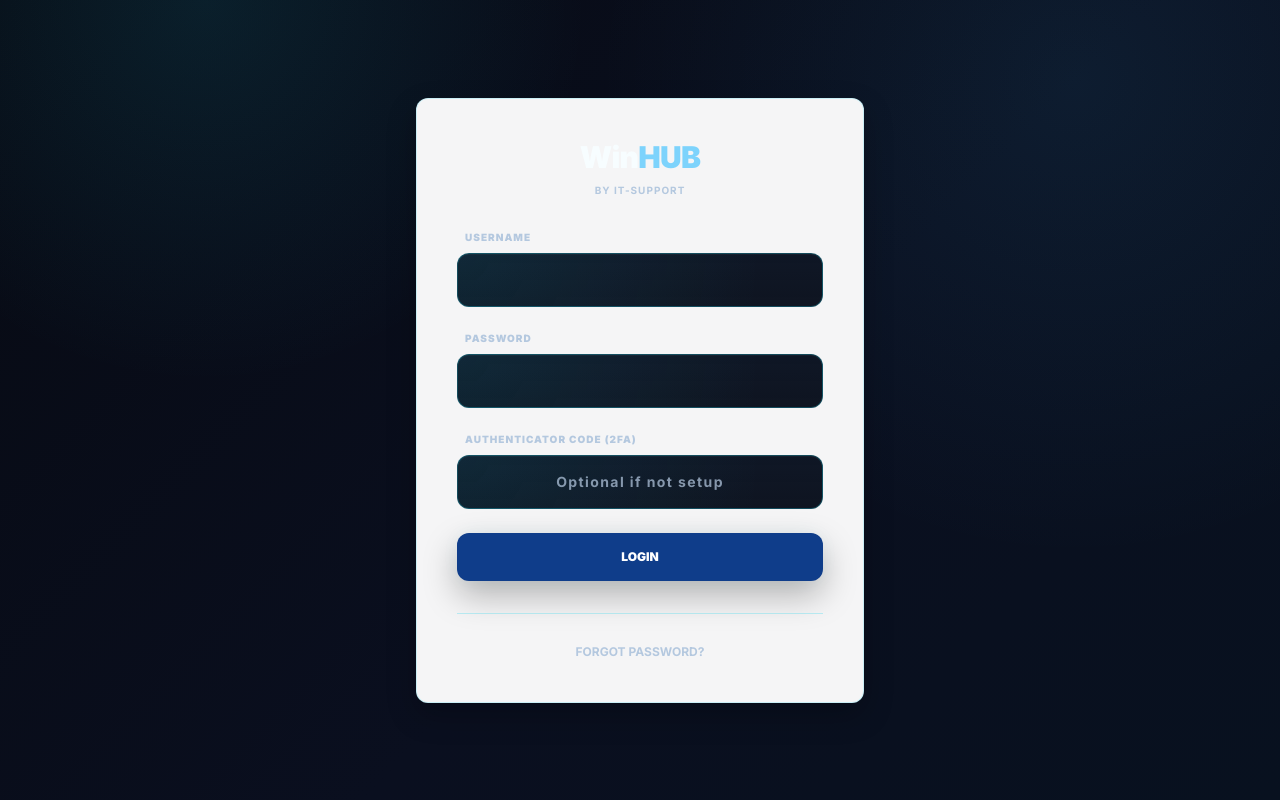
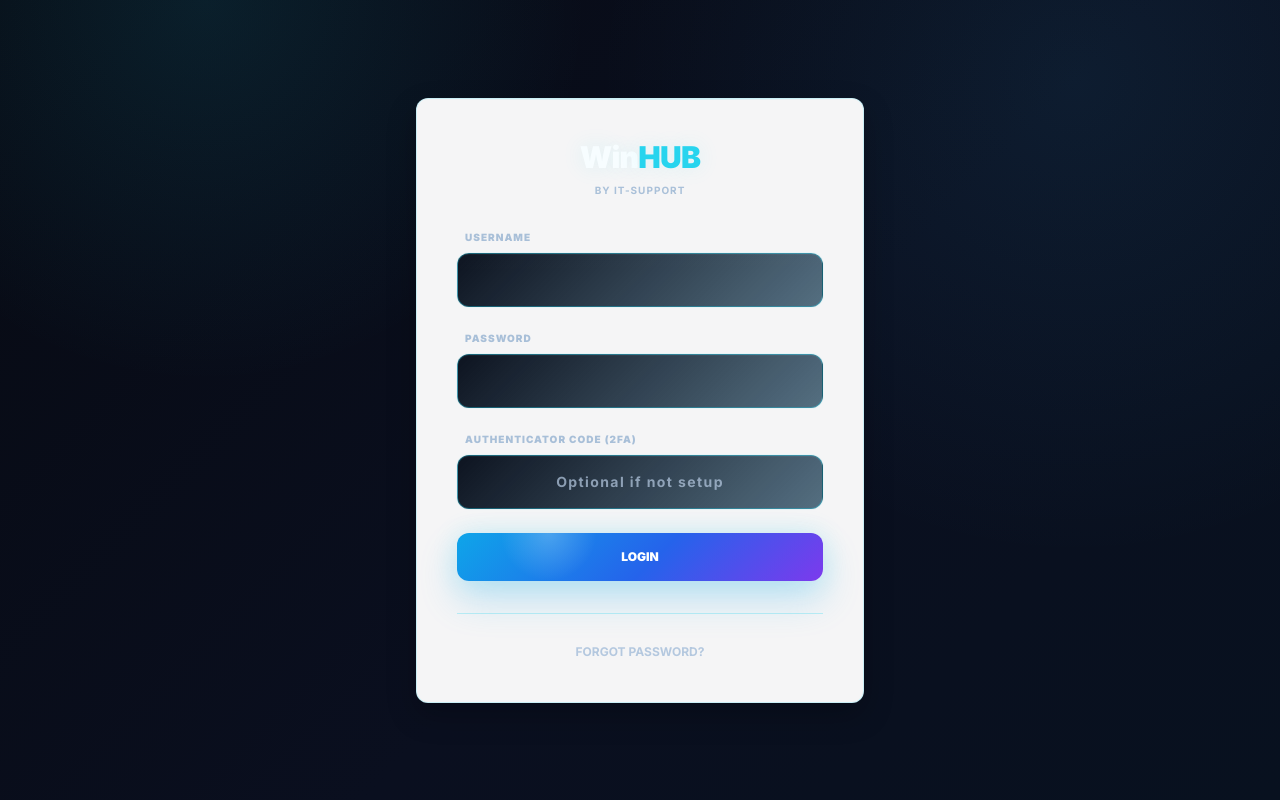
Before and after one commit to Galaxy-King/winhub, a Flask app: page /login in a window 1280 px wide. Run offline with Flask 3, Linux system fonts and the light colour scheme; some libraries are stand-ins or nearby versions.

Commit message:
Fix login page contrast

```diff
--- a/templates/login.html
+++ b/templates/login.html
@@ -2,9 +2,112 @@
 
 {% block title %}Login - WinHUB{% endblock %}
 
+{% block extra_head %}
+<style>
+    body .login-shell {
+        background:
+            radial-gradient(circle at 15% 0%, rgba(34, 211, 238, 0.20), transparent 24rem),
+            radial-gradient(circle at 82% 12%, rgba(52, 211, 153, 0.12), transparent 26rem),
+            radial-gradient(circle at 50% 100%, rgba(59, 130, 246, 0.12), transparent 30rem),
+            linear-gradient(135deg, #050b14 0%, #08111f 56%, #07101d 100%) !important;
+        color: #eaf8ff !important;
+    }
+    body .login-card,
+    body .login-modal-card {
+        background:
+            radial-gradient(circle at 0 0, rgba(34, 211, 238, 0.16), transparent 20rem),
+            radial-gradient(circle at 100% 0, rgba(52, 211, 153, 0.10), transparent 18rem),
+            linear-gradient(180deg, rgba(10, 18, 33, 0.99), rgba(5, 10, 20, 0.99)) !important;
+        color: #eaf8ff !important;
+        border-color: rgba(34, 211, 238, 0.42) !important;
+        box-shadow: 0 30px 80px rgba(0, 0, 0, 0.58), 0 0 40px rgba(34, 211, 238, 0.12) !important;
+    }
+    body .login-card::before,
+    body .login-modal-card::before {
+        content: "";
+        position: absolute;
+        inset: 0;
+        pointer-events: none;
+        background:
+            linear-gradient(90deg, transparent, rgba(34, 211, 238, 0.18), transparent) top / 100% 1px no-repeat,
+            linear-gradient(180deg, rgba(255, 255, 255, 0.035), transparent 30%);
+    }
+    body .login-card h1,
+    body .login-modal-card h3 {
+        color: #f7fdff !important;
+        text-shadow: 0 0 22px rgba(34, 211, 238, 0.12);
+    }
+    body .login-card h1 span {
+        color: #22d3ee !important;
+    }
+    body .login-card p,
+    body .login-modal-card p,
+    body .login-card label,
+    body .login-modal-card label {
+        color: #a8bfd8 !important;
+    }
+    body .login-card input,
+    body .login-modal-card input {
+        background:
+            linear-gradient(135deg, rgba(3, 10, 23, 0.96), rgba(8, 47, 73, 0.68)) !important;
+        color: #f7fdff !important;
+        border-color: rgba(34, 211, 238, 0.38) !important;
+        box-shadow: inset 0 1px 0 rgba(255,255,255,0.03), 0 0 0 1px rgba(34, 211, 238, 0.06) !important;
+    }
+    body .login-card input:focus,
+    body .login-modal-card input:focus {
+        background:
+            linear-gradient(135deg, rgba(4, 18, 32, 0.98), rgba(8, 67, 94, 0.76)) !important;
+        border-color: rgba(125, 211, 252, 0.78) !important;
+        box-shadow: 0 0 0 4px rgba(34, 211, 238, 0.16), 0 0 22px rgba(34, 211, 238, 0.10) !important;
+    }
+    body .login-card input::placeholder,
+    body .login-modal-card input::placeholder {
+        color: rgba(180, 200, 223, 0.72) !important;
+    }
+    body .login-primary-btn {
+        background:
+            radial-gradient(circle at 25% 0%, rgba(255, 255, 255, 0.22), transparent 3rem),
+            linear-gradient(135deg, #0ea5e9, #2563eb 54%, #7c3aed) !important;
+        box-shadow: 0 18px 38px rgba(14, 165, 233, 0.24), 0 0 26px rgba(34, 211, 238, 0.16) !important;
+    }
+    body .login-primary-btn:hover {
+        background:
+            radial-gradient(circle at 25% 0%, rgba(255, 255, 255, 0.24), transparent 3rem),
+            linear-gradient(135deg, #22d3ee, #2563eb 58%, #8b5cf6) !important;
+    }
+    body .login-secondary-btn {
+        background:
+            linear-gradient(135deg, rgba(7, 13, 26, 0.96), rgba(8, 47, 73, 0.74)) !important;
+        color: #dffaff !important;
+        border: 1px solid rgba(34, 211, 238, 0.36) !important;
+        box-shadow: 0 12px 28px rgba(0, 0, 0, 0.26) !important;
+    }
+    body .login-secondary-btn:hover {
+        background:
+            linear-gradient(135deg, rgba(8, 145, 178, 0.28), rgba(15, 23, 42, 0.92)) !important;
+        color: #ffffff !important;
+        border-color: rgba(34, 211, 238, 0.58) !important;
+    }
+    body .login-link {
+        color: #8eeaff !important;
+    }
+    body .login-link:hover {
+        color: #ffffff !important;
+        text-shadow: 0 0 16px rgba(34, 211, 238, 0.34);
+    }
+    body .login-error {
+        background:
+            linear-gradient(135deg, rgba(127, 29, 29, 0.42), rgba(76, 5, 25, 0.76)) !important;
+        color: #fecdd3 !important;
+        border-color: rgba(251, 113, 133, 0.50) !important;
+    }
+</style>
+{% endblock %}
+
 {% block content %}
-<div class="w-full h-full flex items-center justify-center bg-slate-100">
-    <div class="bg-white p-10 rounded-[3rem] shadow-2xl border border-slate-200 w-full max-w-md relative overflow-hidden">
+<div class="login-shell w-full h-full flex items-center justify-center bg-slate-100">
+    <div class="login-card bg-white p-10 rounded-[3rem] shadow-2xl border border-slate-200 w-full max-w-md relative overflow-hidden">
 
         <div class="text-center mb-8">
             <h1 class="text-3xl font-black text-slate-800 tracking-tight">Win<span class="text-indigo-600">HUB</span></h1>
@@ -30,22 +133,22 @@
                     class="w-full p-4 bg-slate-50 border border-slate-200 rounded-2xl text-sm font-bold focus:bg-white focus:ring-4 focus:ring-indigo-500/10 outline-none transition-all tracking-widest text-center">
             </div>
 
-            <div id="errorMsg" class="hidden p-4 bg-rose-50 border border-rose-200 text-rose-600 rounded-2xl text-sm font-bold text-center shadow-sm"></div>
+            <div id="errorMsg" class="login-error hidden p-4 bg-rose-50 border border-rose-200 text-rose-600 rounded-2xl text-sm font-bold text-center shadow-sm"></div>
 
-            <button type="submit" id="submitBtn" class="w-full py-4 px-4 bg-indigo-600 hover:bg-indigo-700 text-white rounded-2xl text-xs font-black uppercase tracking-widest shadow-lg shadow-indigo-200 transition-all flex justify-center items-center">
+            <button type="submit" id="submitBtn" class="login-primary-btn w-full py-4 px-4 bg-indigo-600 hover:bg-indigo-700 text-white rounded-2xl text-xs font-black uppercase tracking-widest shadow-lg shadow-indigo-200 transition-all flex justify-center items-center">
                 LOGIN
             </button>
         </form>
 
         <div class="mt-8 text-center border-t border-slate-100 pt-6">
-            <button onclick="toggleForgotModal(true)" class="text-xs font-bold text-slate-400 hover:text-indigo-600 transition-colors uppercase tracking-widest">Forgot Password?</button>
+            <button onclick="toggleForgotModal(true)" class="login-link text-xs font-bold text-slate-400 hover:text-indigo-600 transition-colors uppercase tracking-widest">Forgot Password?</button>
         </div>
     </div>
 </div>
 
 <!-- Forgot Password Modal -->
 <div id="forgotModal" class="fixed inset-0 z-50 hidden bg-slate-900/60 backdrop-blur-sm flex justify-center items-center animate-in fade-in">
-    <div class="bg-white rounded-[3rem] p-10 w-full max-w-sm shadow-2xl relative">
+    <div class="login-modal-card bg-white rounded-[3rem] p-10 w-full max-w-sm shadow-2xl relative border border-slate-200">
         <button onclick="toggleForgotModal(false)" class="absolute top-6 right-6 text-slate-400 hover:text-slate-600 bg-slate-50 hover:bg-slate-100 p-2 rounded-xl transition-colors">
             <svg class="w-5 h-5" fill="none" stroke="currentColor" viewBox="0 0 24 24"><path stroke-linecap="round" stroke-linejoin="round" stroke-width="2.5" d="M6 18L18 6M6 6l12 12"></path></svg>
         </button>
@@ -53,14 +156,14 @@
         <h3 class="text-xl font-black text-slate-800 mb-2 uppercase tracking-tight text-center mt-2">Recovery</h3>
         <p class="text-[10px] text-slate-400 font-bold uppercase tracking-widest mb-6 text-center">Via Admin Email</p>
 
-        <div id="forgotError" class="hidden mb-4 p-4 bg-rose-50 border border-rose-200 text-rose-600 rounded-2xl text-sm font-bold text-center"></div>
+        <div id="forgotError" class="login-error hidden mb-4 p-4 bg-rose-50 border border-rose-200 text-rose-600 rounded-2xl text-sm font-bold text-center"></div>
 
         <div id="step1" class="space-y-4">
             <div>
                 <label class="block text-[10px] font-black text-slate-400 uppercase tracking-widest mb-2 ml-2">Email</label>
                 <input type="email" id="forgotEmail" class="w-full p-4 bg-slate-50 border border-slate-200 rounded-2xl text-sm font-bold focus:bg-white focus:ring-4 focus:ring-indigo-500/10 outline-none transition-all">
             </div>
-            <button onclick="requestResetCode()" id="reqBtn" class="w-full py-4 bg-slate-800 hover:bg-slate-900 text-white rounded-2xl text-xs font-black uppercase tracking-widest shadow-lg transition-all">Send Code</button>
+            <button onclick="requestResetCode()" id="reqBtn" class="login-secondary-btn w-full py-4 bg-slate-800 hover:bg-slate-900 text-white rounded-2xl text-xs font-black uppercase tracking-widest shadow-lg transition-all">Send Code</button>
         </div>
 
         <div id="step2" class="hidden space-y-4">
@@ -72,7 +175,7 @@
                 <label class="block text-[10px] font-black text-slate-400 uppercase tracking-widest mb-2 ml-2">New Password</label>
                 <input type="password" id="resetNewPass" class="w-full p-4 bg-slate-50 border border-slate-200 rounded-2xl text-sm font-bold focus:bg-white focus:ring-4 focus:ring-indigo-500/10 outline-none transition-all">
             </div>
-            <button onclick="submitNewPassword()" id="resetBtn" class="w-full py-4 bg-indigo-600 hover:bg-indigo-700 text-white rounded-2xl text-xs font-black uppercase tracking-widest shadow-lg shadow-indigo-200 transition-all">Update Password</button>
+            <button onclick="submitNewPassword()" id="resetBtn" class="login-primary-btn w-full py-4 bg-indigo-600 hover:bg-indigo-700 text-white rounded-2xl text-xs font-black uppercase tracking-widest shadow-lg shadow-indigo-200 transition-all">Update Password</button>
         </div>
     </div>
 </div>
```
Also changed, not shown: 1 other file.
